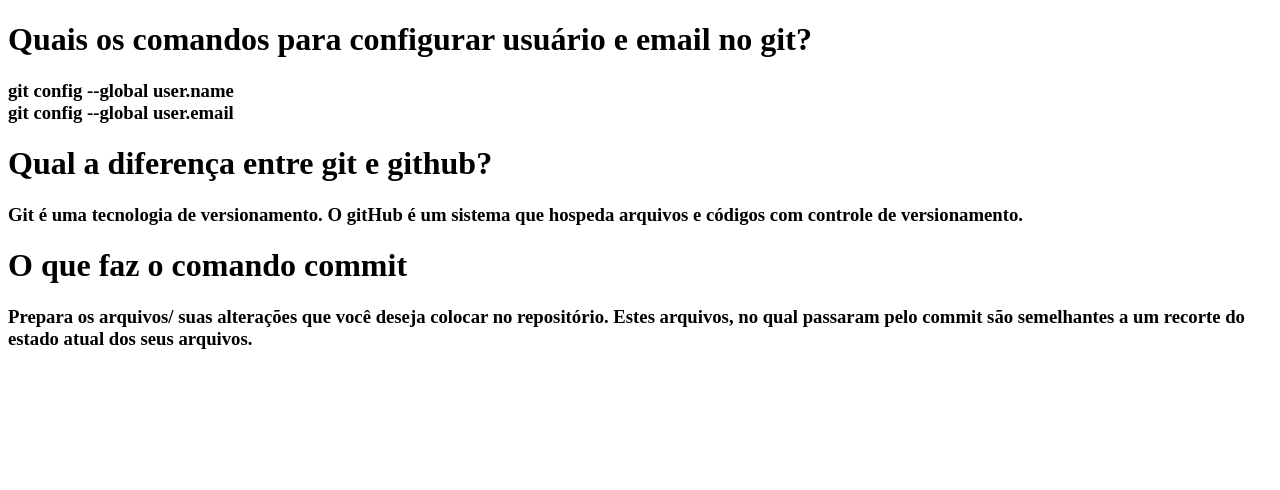
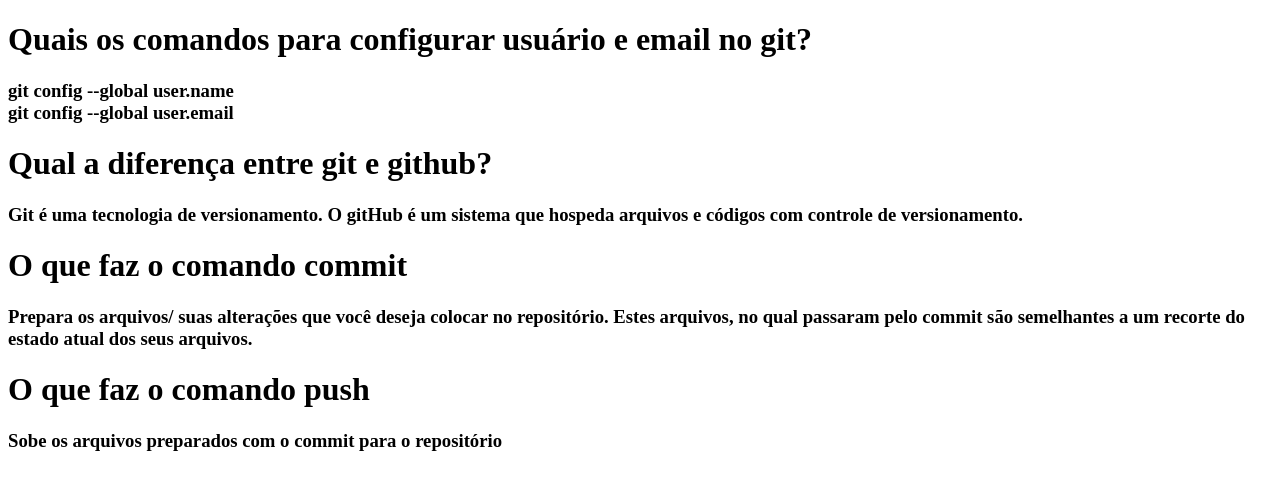
Before and after one commit to GabrielEstvam/treinamentoGit, a plain HTML site: page index.html in a window 1280 px wide. Drawn offline with Linux system fonts and the light colour scheme.

Commit message:
Resposta04

```diff
--- a/index.html
+++ b/index.html
@@ -16,5 +16,7 @@
         <h3>Prepara os arquivos/ suas alterações que você deseja colocar no repositório. Estes arquivos, no qual passaram pelo
              commit são semelhantes a um recorte do estado atual dos seus arquivos.
         </h3>
+        <h1>O que faz o comando push</h1>
+        <h3>Sobe os arquivos preparados com o commit para o repositório</h3>
     </body>
 </html>
```
